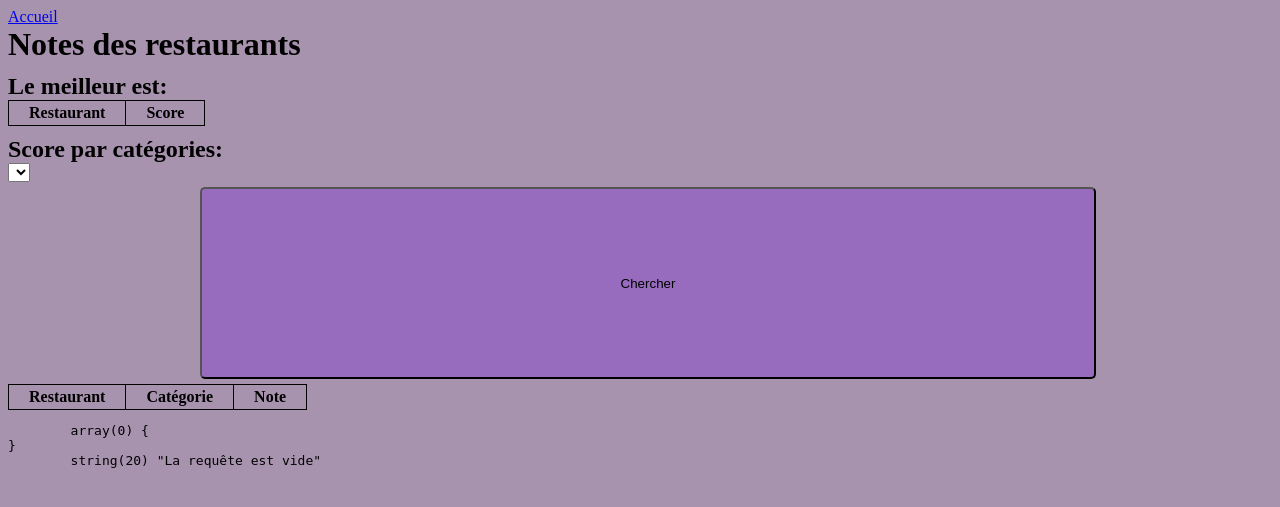
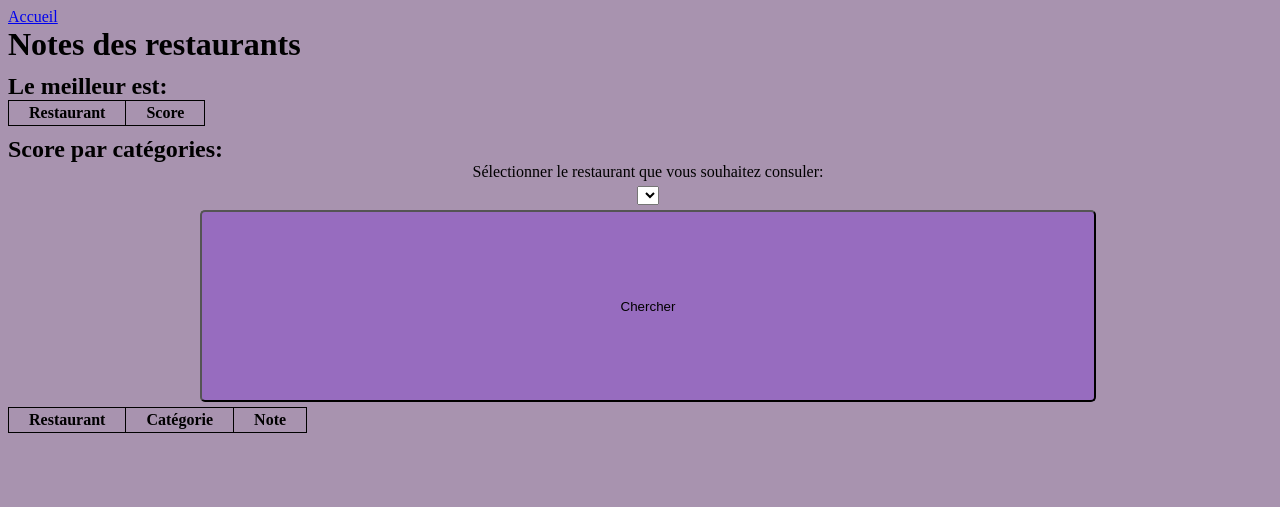
Before and after one commit to juliuselgringo/pizzanote, a PHP site: page /check-notes.php in a window 1280 px wide. Shown: the top 507 px of the page. Run offline with PHP 8.4, Linux system fonts and the light colour scheme; data that the repository does not hold is empty; some libraries are stand-ins or nearby versions.

Commit message:
chore: center select add label in check notes

```diff
--- a/check-notes.php
+++ b/check-notes.php
@@ -36,6 +36,7 @@ require_once "elements/head.php";
     <!-- /////////////////////// -->
     <h2>Score par catégories:</h2>
     <form method="POST">
+        <label>Sélectionner le restaurant que vous souhaitez consuler:</label>
         <select name="restaurant">
             <option></option>
             <?php foreach($restaurantArray as $rest): ?>
@@ -59,8 +60,4 @@ require_once "elements/head.php";
             </tr>
         <?php endforeach ?>
     </table>
-    <pre>
-        <?= var_dump($_POST) ?>
-        <?= var_dump($restaurantArray) ?>
-    </pre>
 </body>
--- a/static/styles.css
+++ b/static/styles.css
@@ -43,7 +43,7 @@ button{
     border-radius: 5px;
 }
 
-input{
+input,select{
     display: block;
     justify-self: center;
     margin:5px;
```
